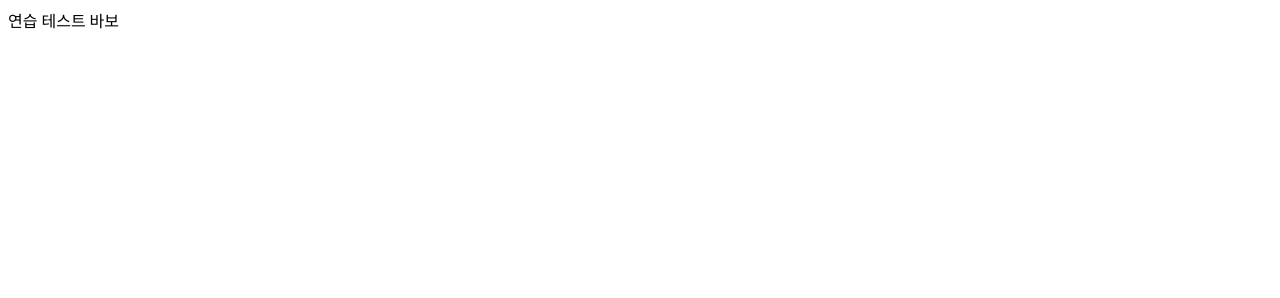
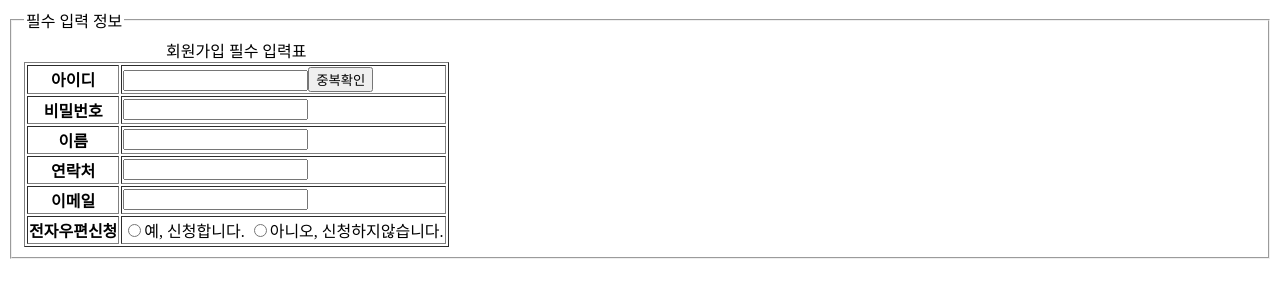
Before and after one commit to whdals950208/Hello, a plain HTML site: page index.html in a window 1280 px wide. Drawn offline with Linux system fonts and the light colour scheme.

Commit message:
첫째날

```diff
--- a/index.html
+++ b/index.html
@@ -1,3 +1,44 @@
-연습
-테스트
-바보
+<!DOCTYPE html>
+<html lang="en">
+<head>
+    <meta charset="UTF-8">
+    <meta name="viewport" content="width=device-width, initial-scale=1.0">
+    <title>Register</title>
+    <link rel="stylesheet" href="style/reg_style.css">
+</head>
+<body>
+    <fieldset>
+        <legend>필수 입력 정보</legend>
+        <table border="1">
+            <caption>회원가입 필수 입력표</caption>
+            <tr>
+                <th><label for="id">아이디</label></th>
+                <td><input type="text" id="id" required><input type="button"value="중복확인"></td>
+            </tr>
+            <tr>
+                <th><label for="pwd">비밀번호</label></th>
+                <td><input type="password" id="pwd" required></td>
+            </tr>
+            <tr>
+                <th><label for="name">이름</label></th>
+                <td><input type="text" id="name" required></td>
+            </tr>
+            <tr>
+                <th><label for="tel">연락처</label></th>
+                <td><input type="tel" id="tel" required></td>
+            </tr>
+            <tr>
+                <th><label for="email">이메일</label></th>
+                <td><input type="email" id="email"></td>
+            </tr>
+            <tr>
+                <th>전자우편신청</th>
+                <td>
+                    <input type="radio" name="mail" id="mail_y"><label for="mail_y">예, 신청합니다.</label>
+                    <input type="radio" name="mail" id="mail_n"><label for="mail_n">아니오, 신청하지않습니다.</label>
+                </td>
+            </tr>
+        </table>
+    </fieldset>
+</body>
+</html>
```
